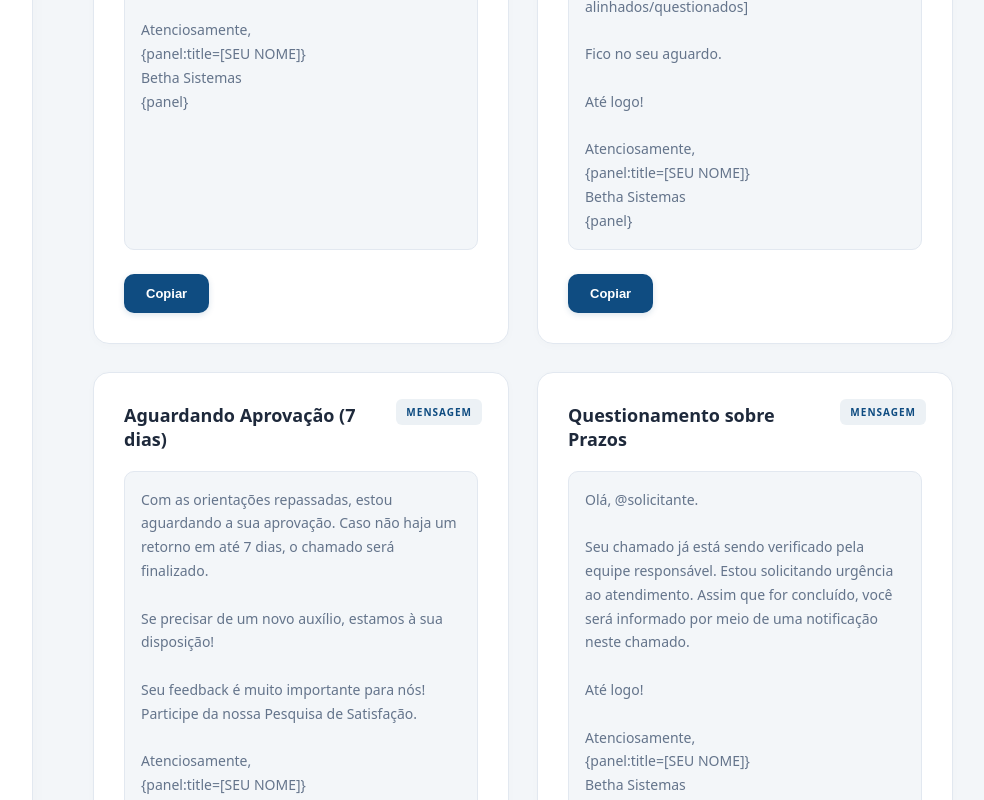
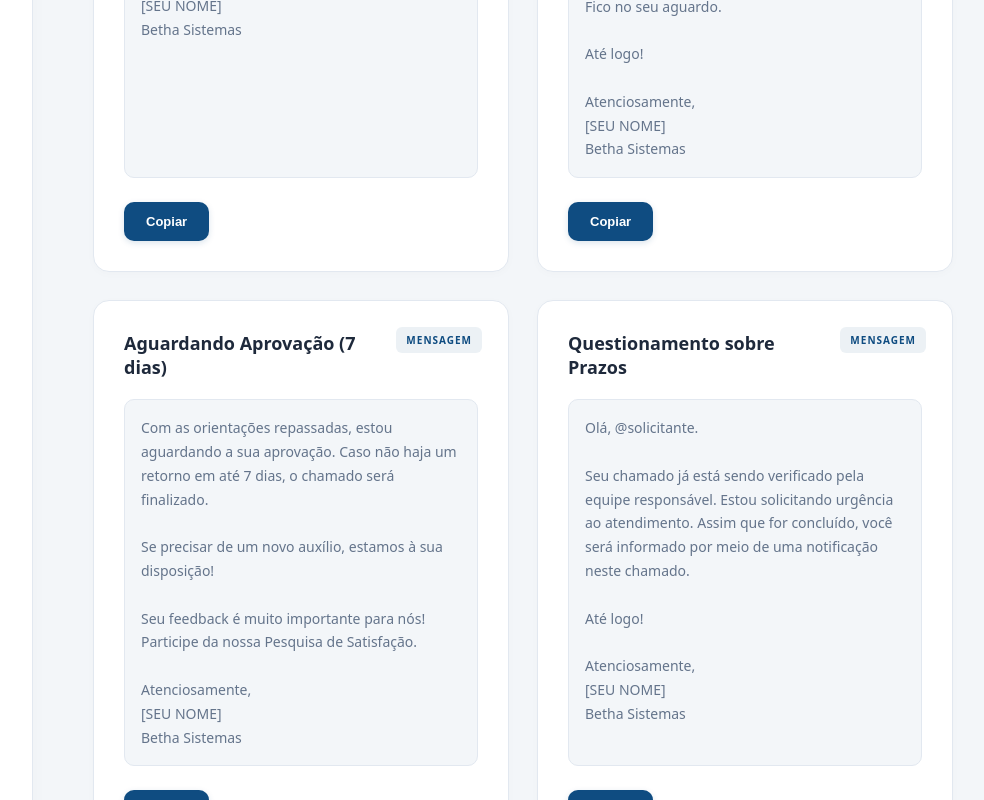
Before and after one commit to EndrielKuschel/Betha-Wiki, a plain HTML site: page index.html in a window 1280 px wide. Shown: the part 2000-2800 px from the top of the page, without its empty margins (267-1251 px from the left). Drawn offline with Linux system fonts and the light colour scheme.

Commit message:
update: update template

```diff
--- a/index.html
+++ b/index.html
@@ -70,98 +70,98 @@
             <div class="card" data-category="mensagens">
                 <div class="card-badge">Mensagem</div>
                 <h3>Confirmação de Recebimento</h3>
-                <p id="msg-recebimento">Olá, @solicitante.<br><br>Seu chamado foi recebido, assim que possível analisaremos a sua necessidade e voltamos a fazer contato.<br><br>Até logo!<br><br>Atenciosamente,<br>{panel:title=[SEU NOME]}<br>Betha Sistemas<br>{panel}</p>
+                <p id="msg-recebimento">Olá, @solicitante.<br><br>Seu chamado foi recebido, assim que possível analisaremos a sua necessidade e voltamos a fazer contato.<br><br>Até logo!<br><br>Atenciosamente,<br>[SEU NOME]<br>Betha Sistemas<br></p>
                 <button class="btn-copy" onclick="copiarTexto('msg-recebimento', this)">Copiar</button>
             </div>
 
             <div class="card" data-category="mensagens">
                 <div class="card-badge">Mensagem</div>
                 <h3>Encerramento de Chamado</h3>
-                <p id="msg-encerramento">Olá, @solicitante.<br><br>Para atender a sua necessidade é necessário realizar [detalhar a solução].<br><br>Com as orientações repassadas, estou finalizando o seu atendimento.<br><br>Se precisar de um novo auxílio, estamos à sua disposição!<br><br>Seu feedback é muito importante para nós!<br>Participe da nossa Pesquisa de Satisfação.<br><br>Atenciosamente,<br>{panel:title=[SEU NOME]}<br>Betha Sistemas<br>{panel}</p>
+                <p id="msg-encerramento">Olá, @solicitante.<br><br>Para atender a sua necessidade é necessário realizar [detalhar a solução].<br><br>Com as orientações repassadas, estou finalizando o seu atendimento.<br><br>Se precisar de um novo auxílio, estamos à sua disposição!<br><br>Seu feedback é muito importante para nós!<br>Participe da nossa Pesquisa de Satisfação.<br><br>Atenciosamente,<br>[SEU NOME]<br>Betha Sistemas<br></p>
                 <button class="btn-copy" onclick="copiarTexto('msg-encerramento', this)">Copiar</button>
             </div>
 
             <div class="card" data-category="mensagens">
                 <div class="card-badge">Mensagem</div>
                 <h3>Encerramento (Telefone)</h3>
-                <p id="msg-telefone">Olá, @solicitante.<br><br>Conforme contato telefônico [informar a solução repassada ao cliente], considerando que atendeu a sua necessidade, estou finalizando o seu atendimento.<br><br>Se precisar de um novo auxílio, estamos à sua disposição!<br><br>Seu feedback é muito importante para nós!<br>Participe da nossa Pesquisa de Satisfação.<br><br>Atenciosamente,<br>{panel:title=[SEU NOME]}<br>Betha Sistemas<br>{panel}</p>
+                <p id="msg-telefone">Olá, @solicitante.<br><br>Conforme contato telefônico [informar a solução repassada ao cliente], considerando que atendeu a sua necessidade, estou finalizando o seu atendimento.<br><br>Se precisar de um novo auxílio, estamos à sua disposição!<br><br>Seu feedback é muito importante para nós!<br>Participe da nossa Pesquisa de Satisfação.<br><br>Atenciosamente,<br>[SEU NOME]<br>Betha Sistemas<br></p>
                 <button class="btn-copy" onclick="copiarTexto('msg-telefone', this)">Copiar</button>
             </div>
 
             <div class="card" data-category="mensagens">
                 <div class="card-badge">Mensagem</div>
                 <h3>Questionamento de Chamado</h3>
-                <p id="msg-questionamento">Olá, @solicitante.<br><br>Preciso confirmar algumas informações com você, para dar continuidade no atendimento do seu chamado.<br><br>[Incluir os itens que precisam ser alinhados/questionados]<br><br>Fico no seu aguardo.<br><br>Até logo!<br><br>Atenciosamente,<br>{panel:title=[SEU NOME]}<br>Betha Sistemas<br>{panel}</p>
+                <p id="msg-questionamento">Olá, @solicitante.<br><br>Preciso confirmar algumas informações com você, para dar continuidade no atendimento do seu chamado.<br><br>[Incluir os itens que precisam ser alinhados/questionados]<br><br>Fico no seu aguardo.<br><br>Até logo!<br><br>Atenciosamente,<br>[SEU NOME]<br>Betha Sistemas<br></p>
                 <button class="btn-copy" onclick="copiarTexto('msg-questionamento', this)">Copiar</button>
             </div>
 
             <div class="card" data-category="mensagens">
                 <div class="card-badge">Mensagem</div>
                 <h3>Cobrança de Pendência</h3>
-                <p id="msg-cobranca">Olá, @solicitante.<br><br>Gostaríamos de lembrar que estamos aguardando o seu retorno com as informações solicitadas anteriormente para darmos continuidade ao atendimento.<br><br>Caso o problema já tenha sido resolvido, por favor, nos avise para que possamos encerrar o chamado.<br><br>Fico no aguardo!<br><br>Atenciosamente,<br>{panel:title=[SEU NOME]}<br>Betha Sistemas<br>{panel}</p>
+                <p id="msg-cobranca">Olá, @solicitante.<br><br>Gostaríamos de lembrar que estamos aguardando o seu retorno com as informações solicitadas anteriormente para darmos continuidade ao atendimento.<br><br>Caso o problema já tenha sido resolvido, por favor, nos avise para que possamos encerrar o chamado.<br><br>Fico no aguardo!<br><br>Atenciosamente,<br>[SEU NOME]<br>Betha Sistemas<br></p>
                 <button class="btn-copy" onclick="copiarTexto('msg-cobranca', this)">Copiar</button>
             </div>
 
             <div class="card" data-category="mensagens">
                 <div class="card-badge">Mensagem</div>
                 <h3>Questionamento (Alta Demanda)</h3>
-                <p id="msg-alta-demanda">Olá, @solicitante.<br><br>Agradecemos por entrar em contato conosco. Devido à alta demanda, nosso tempo de resposta pode estar um pouco maior do que o habitual, e pedimos desculpas por qualquer inconveniente.<br><br>Para que possamos atendê-lo da melhor forma, precisamos de algumas informações adicionais.<br>[Incluir os itens que precisam ser alinhados/questionados]<br><br>Fico no seu aguardo.<br><br>Até logo!<br><br>Atenciosamente,<br>{panel:title=[SEU NOME]}<br>Betha Sistemas<br>{panel}</p>
+                <p id="msg-alta-demanda">Olá, @solicitante.<br><br>Agradecemos por entrar em contato conosco. Devido à alta demanda, nosso tempo de resposta pode estar um pouco maior do que o habitual, e pedimos desculpas por qualquer inconveniente.<br><br>Para que possamos atendê-lo da melhor forma, precisamos de algumas informações adicionais.<br>[Incluir os itens que precisam ser alinhados/questionados]<br><br>Fico no seu aguardo.<br><br>Até logo!<br><br>Atenciosamente,<br>[SEU NOME]<br>Betha Sistemas<br></p>
                 <button class="btn-copy" onclick="copiarTexto('msg-alta-demanda', this)">Copiar</button>
             </div>
 
             <div class="card" data-category="mensagens">
                 <div class="card-badge">Mensagem</div>
                 <h3>Aguardando Aprovação (7 dias)</h3>
-                <p id="msg-aprovacao">Com as orientações repassadas, estou aguardando a sua aprovação. Caso não haja um retorno em até 7 dias, o chamado será finalizado.<br><br>Se precisar de um novo auxílio, estamos à sua disposição!<br><br>Seu feedback é muito importante para nós!<br>Participe da nossa Pesquisa de Satisfação.<br><br>Atenciosamente,<br>{panel:title=[SEU NOME]}<br>Betha Sistemas<br>{panel}</p>
+                <p id="msg-aprovacao">Com as orientações repassadas, estou aguardando a sua aprovação. Caso não haja um retorno em até 7 dias, o chamado será finalizado.<br><br>Se precisar de um novo auxílio, estamos à sua disposição!<br><br>Seu feedback é muito importante para nós!<br>Participe da nossa Pesquisa de Satisfação.<br><br>Atenciosamente,<br>[SEU NOME]<br>Betha Sistemas<br></p>
                 <button class="btn-copy" onclick="copiarTexto('msg-aprovacao', this)">Copiar</button>
             </div>
 
             <div class="card" data-category="mensagens">
                 <div class="card-badge">Mensagem</div>
                 <h3>Questionamento sobre Prazos</h3>
-                <p id="msg-prazos">Olá, @solicitante.<br><br>Seu chamado já está sendo verificado pela equipe responsável. Estou solicitando urgência ao atendimento. Assim que for concluído, você será informado por meio de uma notificação neste chamado.<br><br>Até logo!<br><br>Atenciosamente,<br>{panel:title=[SEU NOME]}<br>Betha Sistemas<br>{panel}</p>
+                <p id="msg-prazos">Olá, @solicitante.<br><br>Seu chamado já está sendo verificado pela equipe responsável. Estou solicitando urgência ao atendimento. Assim que for concluído, você será informado por meio de uma notificação neste chamado.<br><br>Até logo!<br><br>Atenciosamente,<br>[SEU NOME]<br>Betha Sistemas<br></p>
                 <button class="btn-copy" onclick="copiarTexto('msg-prazos', this)">Copiar</button>
             </div>
 
             <div class="card" data-category="mensagens">
                 <div class="card-badge">Mensagem</div>
                 <h3>Encerramento (Falta de Resposta)</h3>
-                <p id="msg-sem-info">Olá, @solicitante.<br><br>Estamos concluindo esta solicitação devido à falta de resposta.<br><br>Informamos que quaisquer pendências deste atendimento podem ser tratadas em uma nova solicitação. Para tanto, basta cadastrar um novo chamado e informar o número deste.<br><br>Se precisar de um novo auxílio, estamos à sua disposição!<br><br>Atenciosamente,<br>{panel:title=[SEU NOME]}<br>Betha Sistemas<br>{panel}</p>
+                <p id="msg-sem-info">Olá, @solicitante.<br><br>Estamos concluindo esta solicitação devido à falta de resposta.<br><br>Informamos que quaisquer pendências deste atendimento podem ser tratadas em uma nova solicitação. Para tanto, basta cadastrar um novo chamado e informar o número deste.<br><br>Se precisar de um novo auxílio, estamos à sua disposição!<br><br>Atenciosamente,<br>[SEU NOME]<br>Betha Sistemas<br></p>
                 <button class="btn-copy" onclick="copiarTexto('msg-sem-info', this)">Copiar</button>
             </div>
 
             <div class="card" data-category="mensagens">
                 <div class="card-badge">Mensagem</div>
                 <h3>Envio para Serviços</h3>
-                <p id="msg-servicos">Olá, @solicitante.<br><br>Conforme conversamos, a necessidade apresentada é de [descrever necessidade do cliente].<br><br>Para realizá-la você tem as seguintes alternativas disponíveis no sistema:<br><br>1 - <br>2 - <br><br>Porém [você deseja / é necessário] uma customização específica e/ou acompanhamento técnico, e com isso estou direcionando o chamado para que possamos atuar nessa necessidade. Assim que possível retornaremos o contato.<br><br>Atenciosamente,<br>{panel:title=[SEU NOME]}<br>Betha Sistemas<br>{panel}</p>
+                <p id="msg-servicos">Olá, @solicitante.<br><br>Conforme conversamos, a necessidade apresentada é de [descrever necessidade do cliente].<br><br>Para realizá-la você tem as seguintes alternativas disponíveis no sistema:<br><br>1 - <br>2 - <br><br>Porém [você deseja / é necessário] uma customização específica e/ou acompanhamento técnico, e com isso estou direcionando o chamado para que possamos atuar nessa necessidade. Assim que possível retornaremos o contato.<br><br>Atenciosamente,<br>[SEU NOME]<br>Betha Sistemas<br></p>
                 <button class="btn-copy" onclick="copiarTexto('msg-servicos', this)">Copiar</button>
             </div>
 
             <div class="card" data-category="mensagens">
                 <div class="card-badge">Mensagem</div>
                 <h3>Envio de Melhoria</h3>
-                <p id="msg-melhoria">Olá, @solicitante.<br><br>Estou encaminhando sua sugestão de Melhoria para análise. Assim que possível, voltamos a entrar em contato com você.<br><br>Atenciosamente,<br>{panel:title=[SEU NOME]}<br>Betha Sistemas<br>{panel}</p>
+                <p id="msg-melhoria">Olá, @solicitante.<br><br>Estou encaminhando sua sugestão de Melhoria para análise. Assim que possível, voltamos a entrar em contato com você.<br><br>Atenciosamente,<br>[SEU NOME]<br>Betha Sistemas<br></p>
                 <button class="btn-copy" onclick="copiarTexto('msg-melhoria', this)">Copiar</button>
             </div>
 
             <div class="card" data-category="mensagens">
                 <div class="card-badge">Mensagem</div>
                 <h3>Envio de Incidente</h3>
-                <p id="msg-incidente">Olá, @solicitante.<br><br>Estou encaminhando seu chamado para que possamos atuar na necessidade apresentada neste atendimento. Assim que a atuação for concluída, você será informado por meio de uma notificação neste chamado.<br><br>Até logo!<br><br>Atenciosamente,<br>{panel:title=[SEU NOME]}<br>Betha Sistemas<br>{panel}</p>
+                <p id="msg-incidente">Olá, @solicitante.<br><br>Estou encaminhando seu chamado para que possamos atuar na necessidade apresentada neste atendimento. Assim que a atuação for concluída, você será informado por meio de uma notificação neste chamado.<br><br>Até logo!<br><br>Atenciosamente,<br>[SEU NOME]<br>Betha Sistemas<br></p>
                 <button class="btn-copy" onclick="copiarTexto('msg-incidente', this)">Copiar</button>
             </div>
 
             <div class="card" data-category="mensagens">
                 <div class="card-badge">Mensagem</div>
                 <h3>Instabilidade Geral</h3>
-                <p id="msg-instabilidade">Olá, @solicitante.<br><br>Informamos que no momento estamos passando por uma instabilidade sistêmica que afeta [informar o módulo/rotina]. Nossa equipe técnica já está ciente e atuando com prioridade máxima para normalizar o acesso o mais breve possível.<br><br>Assim que tivermos novidades, atualizaremos este chamado.<br><br>Agradecemos a compreensão.<br><br>Atenciosamente,<br>{panel:title=[SEU NOME]}<br>Betha Sistemas<br>{panel}</p>
+                <p id="msg-instabilidade">Olá, @solicitante.<br><br>Informamos que no momento estamos passando por uma instabilidade sistêmica que afeta [informar o módulo/rotina]. Nossa equipe técnica já está ciente e atuando com prioridade máxima para normalizar o acesso o mais breve possível.<br><br>Assim que tivermos novidades, atualizaremos este chamado.<br><br>Agradecemos a compreensão.<br><br>Atenciosamente,<br>[SEU NOME]<br>Betha Sistemas<br></p>
                 <button class="btn-copy" onclick="copiarTexto('msg-instabilidade', this)">Copiar</button>
             </div>
 
             <div class="card" data-category="mensagens">
                 <div class="card-badge">Mensagem</div>
                 <h3>Encerramento (LGPD)</h3>
-                <p id="msg-lgpd">Para atender a sua necessidade é necessário realizar [detalhar a solução].<br><br>Por fim, gostaríamos de lembrá-lo(a) de que a Betha está atenta às disposições trazidas pela - LGPD.<br>Os dados pessoais e/ou sensíveis compartilhados conosco, em razão deste atendimento, serão tratados de acordo com o consentimento obtido ou com outra base legal prevista na LGPD.<br>Para esclarecer quaisquer dúvidas sobre este assunto, convidamos você a acessar a nossa Política de Privacidade e Proteção de Dados, disponível em https://www.betha.com.br/politica-de-protecao-de-dados<br><br>Se precisar de um novo auxílio, estamos à sua disposição!<br><br>Atenciosamente,<br>{panel:title=[SEU NOME]}<br>Betha Sistemas<br>{panel}</p>
+                <p id="msg-lgpd">Para atender a sua necessidade é necessário realizar [detalhar a solução].<br><br>Por fim, gostaríamos de lembrá-lo(a) de que a Betha está atenta às disposições trazidas pela - LGPD.<br>Os dados pessoais e/ou sensíveis compartilhados conosco, em razão deste atendimento, serão tratados de acordo com o consentimento obtido ou com outra base legal prevista na LGPD.<br>Para esclarecer quaisquer dúvidas sobre este assunto, convidamos você a acessar a nossa Política de Privacidade e Proteção de Dados, disponível em https://www.betha.com.br/politica-de-protecao-de-dados<br><br>Se precisar de um novo auxílio, estamos à sua disposição!<br><br>Atenciosamente,<br>[SEU NOME]<br>Betha Sistemas<br></p>
                 <button class="btn-copy" onclick="copiarTexto('msg-lgpd', this)">Copiar</button>
             </div>
 
```
